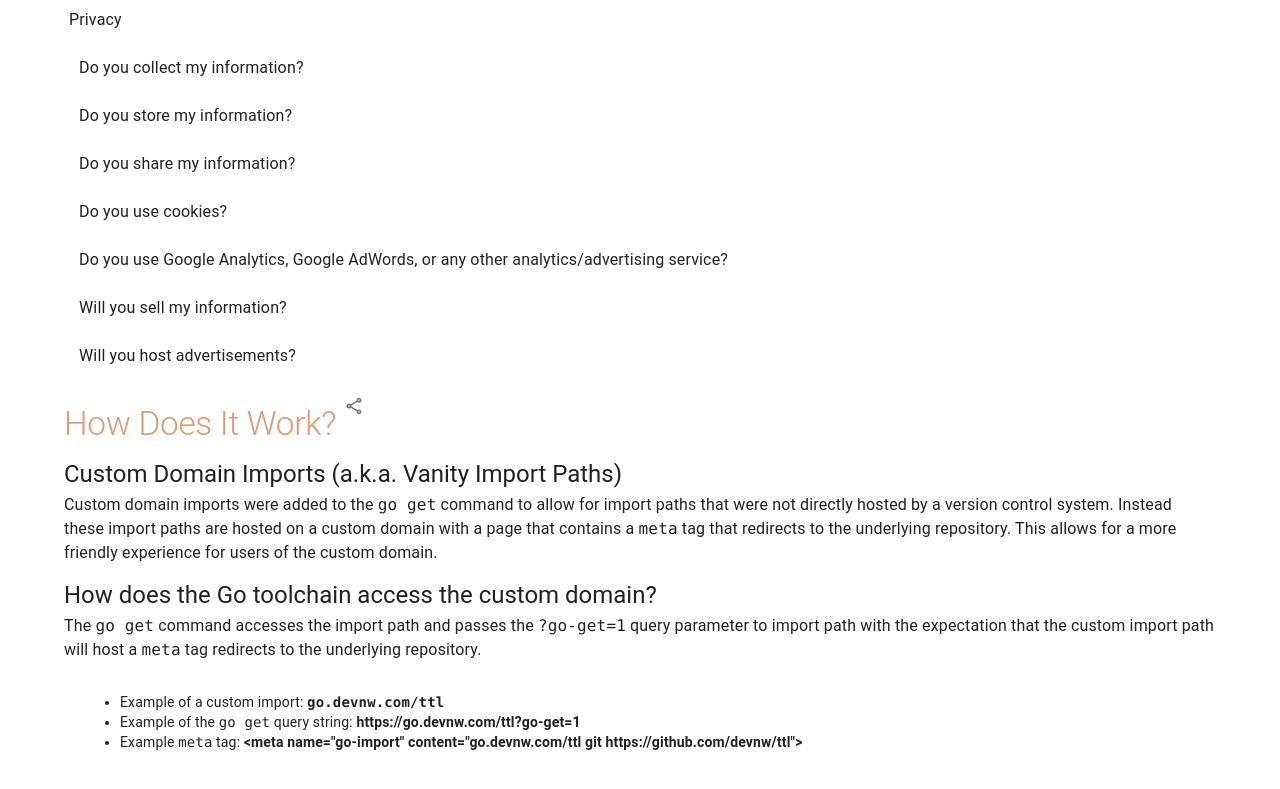
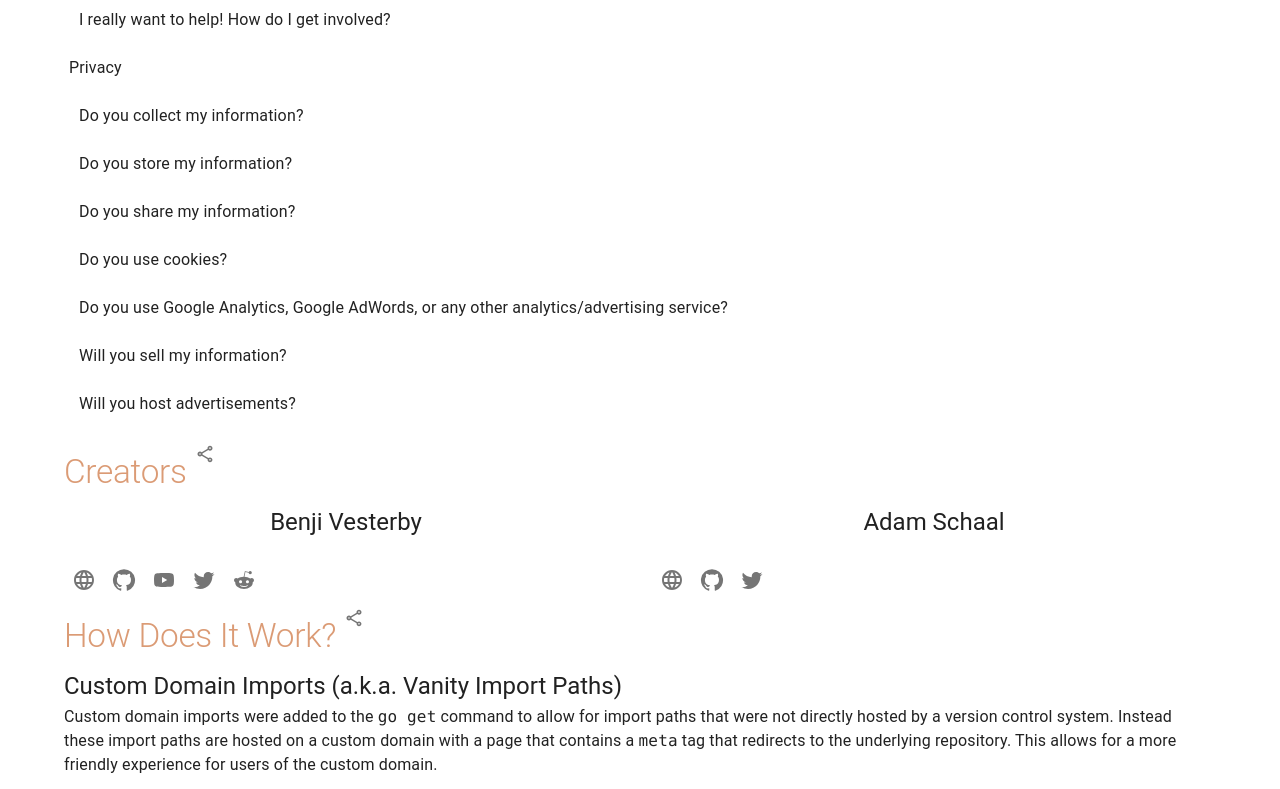
Before and after one commit to devnw/gopkgs-client, a React (Create React App) app: page /about in a window 1280 px wide. Shown: the part 796-1585 px from the top of the page. Built offline with nearby package versions, Linux system fonts and the light colour scheme.

Commit message:
Adding some social links for us

```diff
--- a/src/components/TOC.js
+++ b/src/components/TOC.js
@@ -15,7 +15,7 @@ const RecursiveTOC = (children, headers) => {
         return []
     }
 
-    if (!children) {
+    if (!children || !Array.isArray(children)) {
         return []
     }
 
--- a/src/pages/About/About.js
+++ b/src/pages/About/About.js
@@ -1,10 +1,25 @@
 import React from 'react'
 import data from '../../content/faq.json'
-import { Container, Typography } from '@mui/material'
+import {
+    Container,
+    Typography,
+    Grid,
+    IconButton,
+    Tooltip,
+    Box,
+    Link,
+} from '@mui/material'
 import './About.scss'
 
 import Ref from '../../components/Ref'
 import TOC from '../../components/TOC'
+
+import LanguageIcon from '@mui/icons-material/Language'
+import RssFeedIcon from '@mui/icons-material/RssFeed'
+import TwitterIcon from '@mui/icons-material/Twitter'
+import RedditIcon from '@mui/icons-material/Reddit'
+import YouTubeIcon from '@mui/icons-material/YouTube'
+import GitHubIcon from '@mui/icons-material/GitHub'
 
 const About = () => {
     const aboutInfo = data.map((ele, idx) => {
@@ -57,6 +72,111 @@ const About = () => {
                     easy to use, repeatable, and secure way.
                 </Typography>
                 <TOC render />
+                <Ref variant="h2" className="about-heading">
+                    Creators
+                </Ref>
+                <Grid container spacing={3}>
+                    <Grid item xs={12} sm={6}>
+                        <Grid container spacing={3}>
+                            <Grid item xs={12}>
+                                <Ref variant="h3" sx={{ textAlign: 'center' }}>
+                                    Benji Vesterby
+                                </Ref>
+                            </Grid>
+                            <Grid item xs={12}>
+                                <Box fullWidth>
+                                    <Tooltip title="Website">
+                                        <IconButton
+                                            component={Link}
+                                            href="https://benjiv.com"
+                                        >
+                                            <LanguageIcon />
+                                        </IconButton>
+                                    </Tooltip>
+                                    <Tooltip title="GitHub">
+                                        <IconButton
+                                            component={Link}
+                                            href="https://github.com/benjivesterby"
+                                        >
+                                            <GitHubIcon />
+                                        </IconButton>
+                                    </Tooltip>
+                                    <Tooltip title="YouTube">
+                                        <IconButton
+                                            component={Link}
+                                            href="https://www.youtube.com/c/benjivesterby"
+                                        >
+                                            <YouTubeIcon />
+                                        </IconButton>
+                                    </Tooltip>
+                                    <Tooltip title="Twitter">
+                                        <IconButton
+                                            component={Link}
+                                            href="https://twitter.com/benjivesterby"
+                                        >
+                                            <TwitterIcon />
+                                        </IconButton>
+                                    </Tooltip>
+                                    <Tooltip title="Reddit">
+                                        <IconButton
+                                            component={Link}
+                                            href="https://www.reddit.com/user/nauntilus"
+                                        >
+                                            <RedditIcon />
+                                        </IconButton>
+                                    </Tooltip>
+                                </Box>
+                            </Grid>
+                        </Grid>
+                    </Grid>
+                    <Grid item xs={12} sm={6}>
+                        <Grid container spacing={3}>
+                            <Grid item xs={12}>
+                                <Ref variant="h3" sx={{ textAlign: 'center' }}>
+                                    Adam Schaal
+                                </Ref>
+                            </Grid>
+                            <Grid item xs={12}>
+                                <Box fullWidth>
+                                    <Tooltip title="Website">
+                                        <IconButton
+                                            component={Link}
+                                            href="https://kernelcon.org/"
+                                        >
+                                            <LanguageIcon />
+                                        </IconButton>
+                                    </Tooltip>
+                                    <Tooltip title="GitHub">
+                                        <IconButton
+                                            component={Link}
+                                            href="https://github.com/clevernyyyy"
+                                        >
+                                            <GitHubIcon />
+                                        </IconButton>
+                                    </Tooltip>
+                                    {/* <Tooltip title="YouTube">
+                                        <IconButton component={Link} href="">
+                                            <YouTubeIcon />
+                                        </IconButton>
+                                    </Tooltip> */}
+                                    <Tooltip title="Twitter">
+                                        <IconButton
+                                            component={Link}
+                                            href="https://twitter.com/clevernyyyy"
+                                        >
+                                            <TwitterIcon />
+                                        </IconButton>
+                                    </Tooltip>
+                                    {/* <Tooltip title="Reddit">
+                                        <IconButton component={Link} href="">
+                                            <RedditIcon />
+                                        </IconButton>
+                                    </Tooltip> */}
+                                </Box>
+                            </Grid>
+                        </Grid>
+                    </Grid>
+                </Grid>
                 <div>{aboutInfo}</div>
             </TOC>
         </Container>
```
